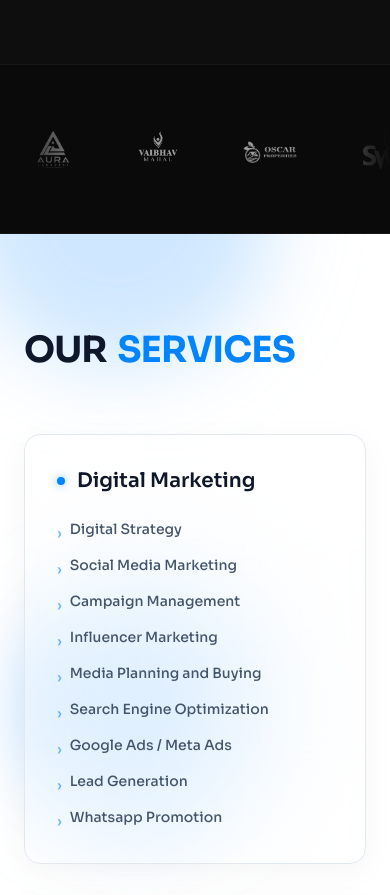
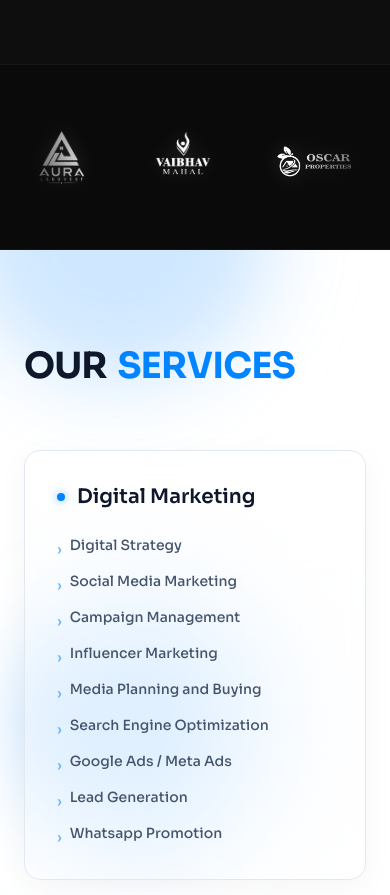
Before and after one commit to advertexdigital01-beep/web, a React (Vite) app: page / in a window 390 px wide. Shown: the part 780-1675 px from the top of the page. Built offline with nearby package versions, Linux system fonts and the light colour scheme.

Commit message:
Increase logo size and opacity for maximum visibility

```diff
--- a/src/App.jsx
+++ b/src/App.jsx
@@ -589,7 +589,7 @@ function LogoMarqueeSection() {
         {[...Array(4)].map((_, i) => (
           <div key={i} className="flex gap-16 md:gap-32 px-8 md:px-16 items-center min-w-max">
             {logos.map((src, j) => (
-              <img key={j} src={src} alt="Company Logo" className="h-10 md:h-14 w-auto object-contain brightness-0 invert opacity-60 hover:opacity-100 transition-all cursor-pointer" />
+              <img key={j} src={src} alt="Company Logo" className="h-14 md:h-20 w-auto object-contain brightness-0 invert opacity-100 drop-shadow-[0_0_10px_rgba(255,255,255,0.2)] hover:scale-110 transition-all cursor-pointer" />
             ))}
           </div>
         ))}
```
